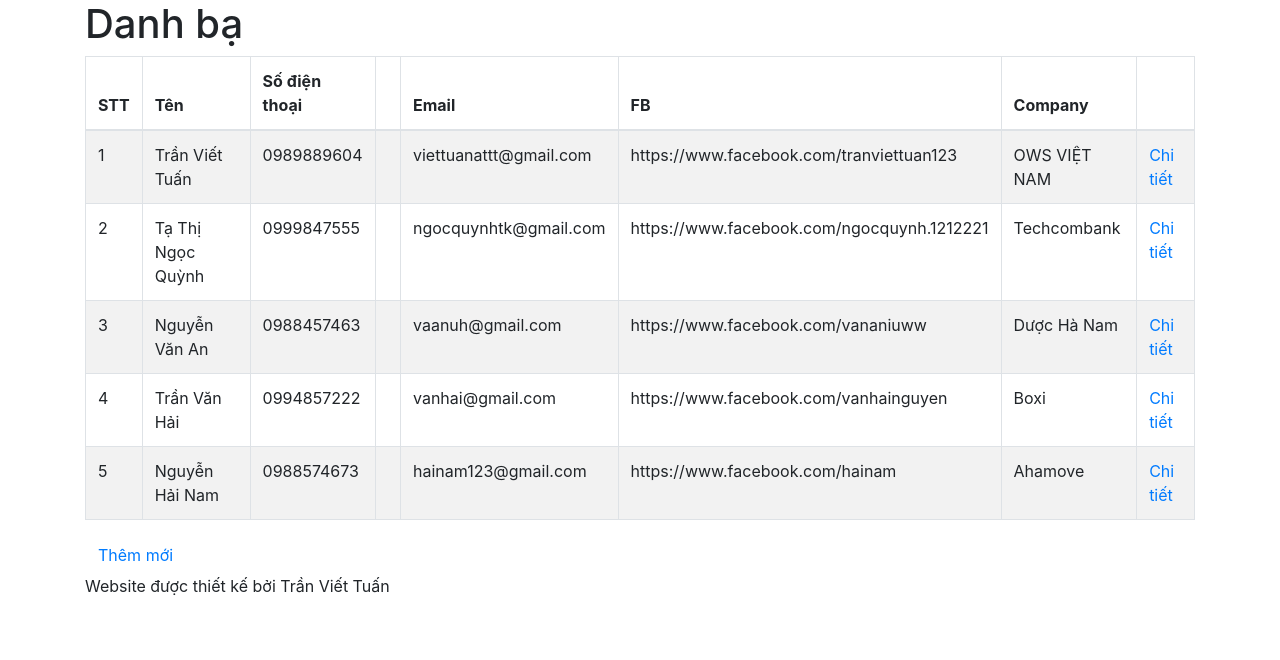
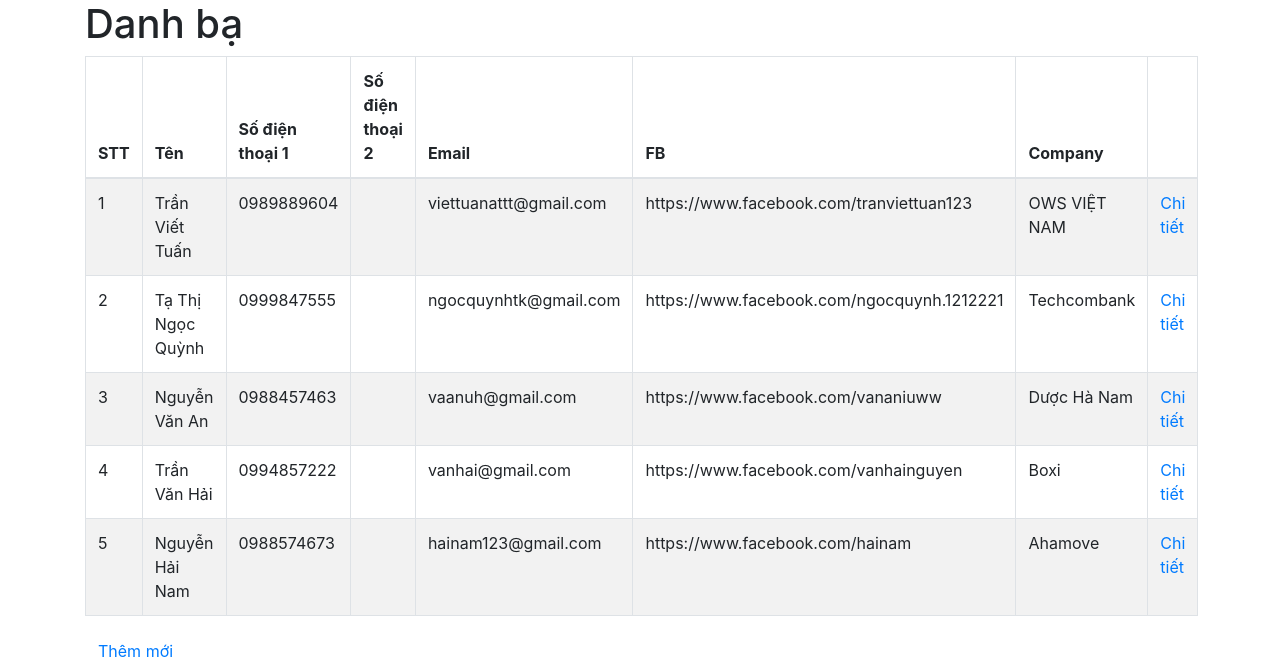
Before and after one commit to viettuanattt/ows, a CodeIgniter app: page /ows-contact/index.php/contact/index in a window 1280 px wide. Shown: the top 660 px of the page. Run offline with CodeIgniter, Linux system fonts and the light colour scheme; data comes from the database, SQL or seed files in the repository.

Commit message:
Update contact_list.php

```diff
--- a/application/views/contact_list.php
+++ b/application/views/contact_list.php
@@ -17,8 +17,8 @@
                         <tr>
                             <th>STT</th>
                             <th>Tên</th>
-                            <th>Số điện thoại</th>
-                            <th></th>
+                            <th>Số điện thoại 1</th>
+                            <th>Số điện thoại 2</th>
                             <th>Email</th>
                             <th>FB</th>
                             <th>Company</th>
```
